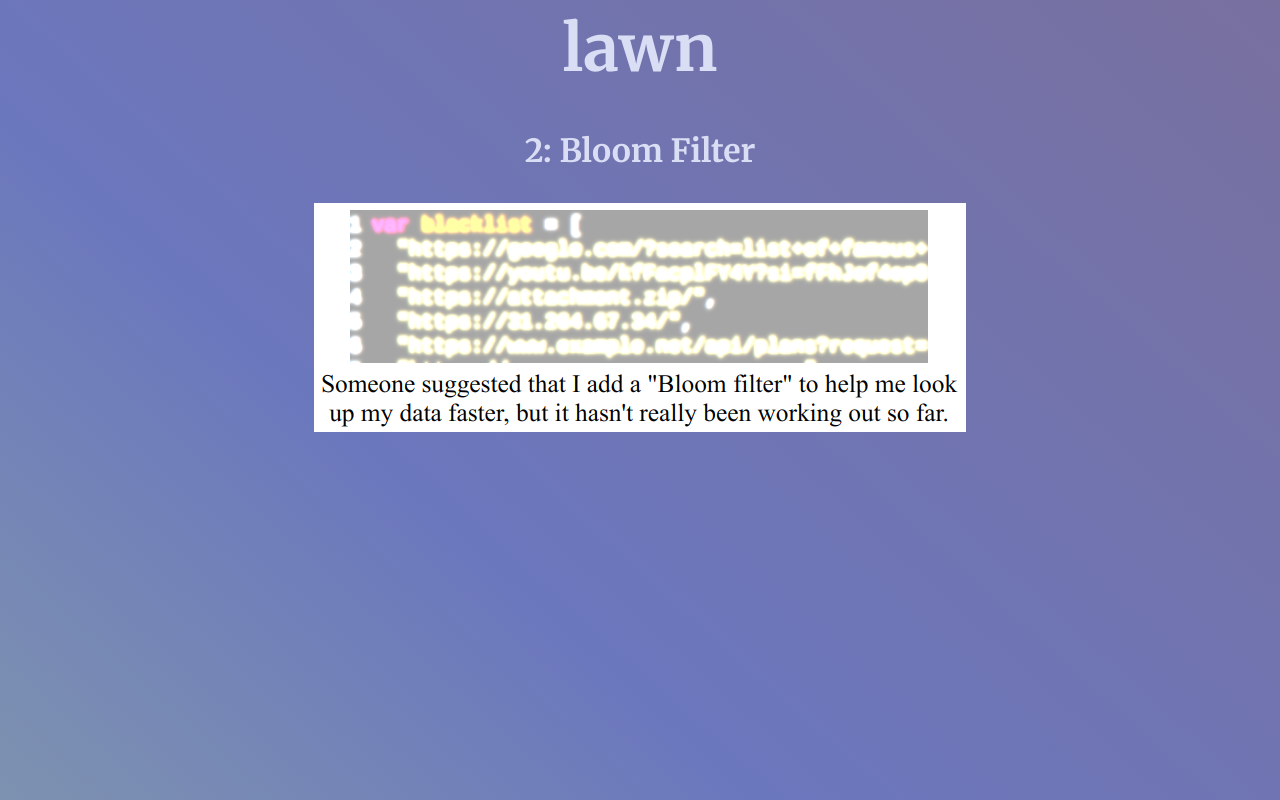
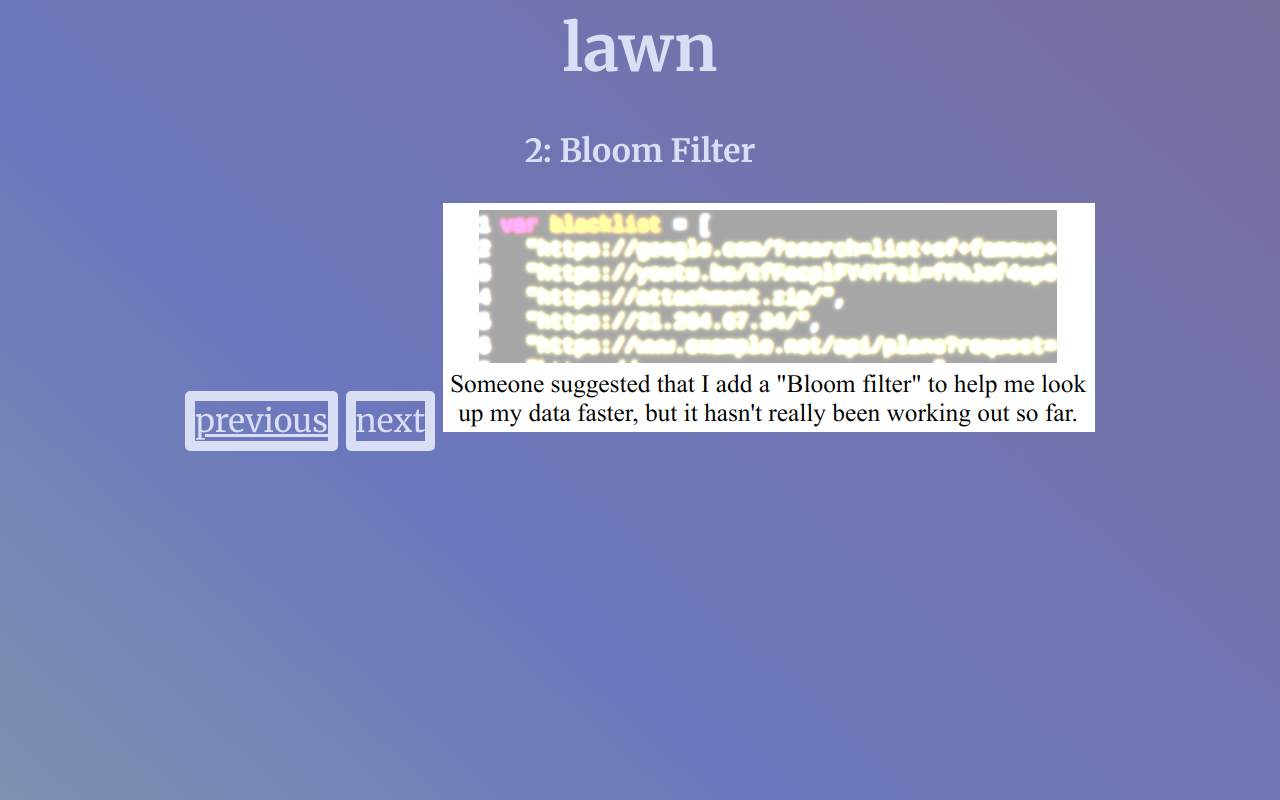
Before and after one commit to not-without-text/lawn, a plain HTML site: page index.html in a window 1280 px wide. Drawn offline with Linux system fonts and the light colour scheme.

Commit message:
Update index.html

```diff
--- a/index.html
+++ b/index.html
@@ -22,6 +22,12 @@
       #name {
         font-weight: bold;
       }
+      a.comic {
+        border-color: #dadef5;
+        border-width: 10px;
+        border-radius: 5px;
+        border-style: solid;
+      }
     </style>
     <script>
       let cNum = new URL(location.href).searchParams.get("comic")
@@ -34,6 +40,16 @@
         document.getElementById("image").src = "images/" + data[cInd][1];
         document.getElementById("image").title = data[cInd][3];
         document.getElementById("image").alt = data[cInd][3];
+        if (cInd === 0) {
+          document.getElementById("prev").disabled = true;
+        } else {
+          document.getElementById("prev").href = window.location.origin + window.location.pathname + "?comic=" + cInd;
+        }
+        if (cInd === data.length-1) {
+          document.getElementById("next").disabled = true;
+        } else {
+          document.getElementById("next").href = window.location.origin + window.location.pathname + "?comic=" + (cInd + 2);
+        }
       }
 
       const req = new XMLHttpRequest();
@@ -45,6 +61,8 @@
   <body>
     <h1>lawn</h1>
     <p id="name"></p>
+    <a class="comic" id="prev">previous</a>
+    <a class="comic" id="next">next</a>
     <img id="image">
   </body>
 </html>
```
